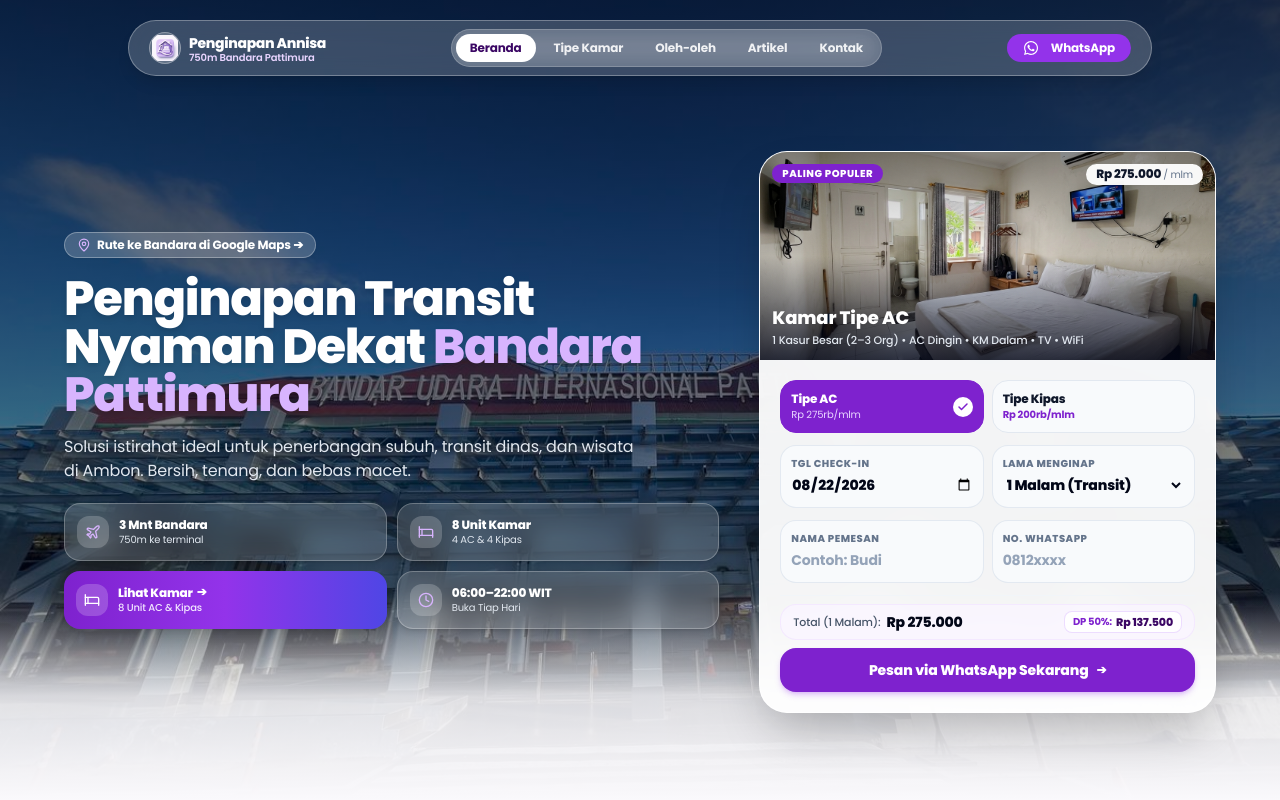
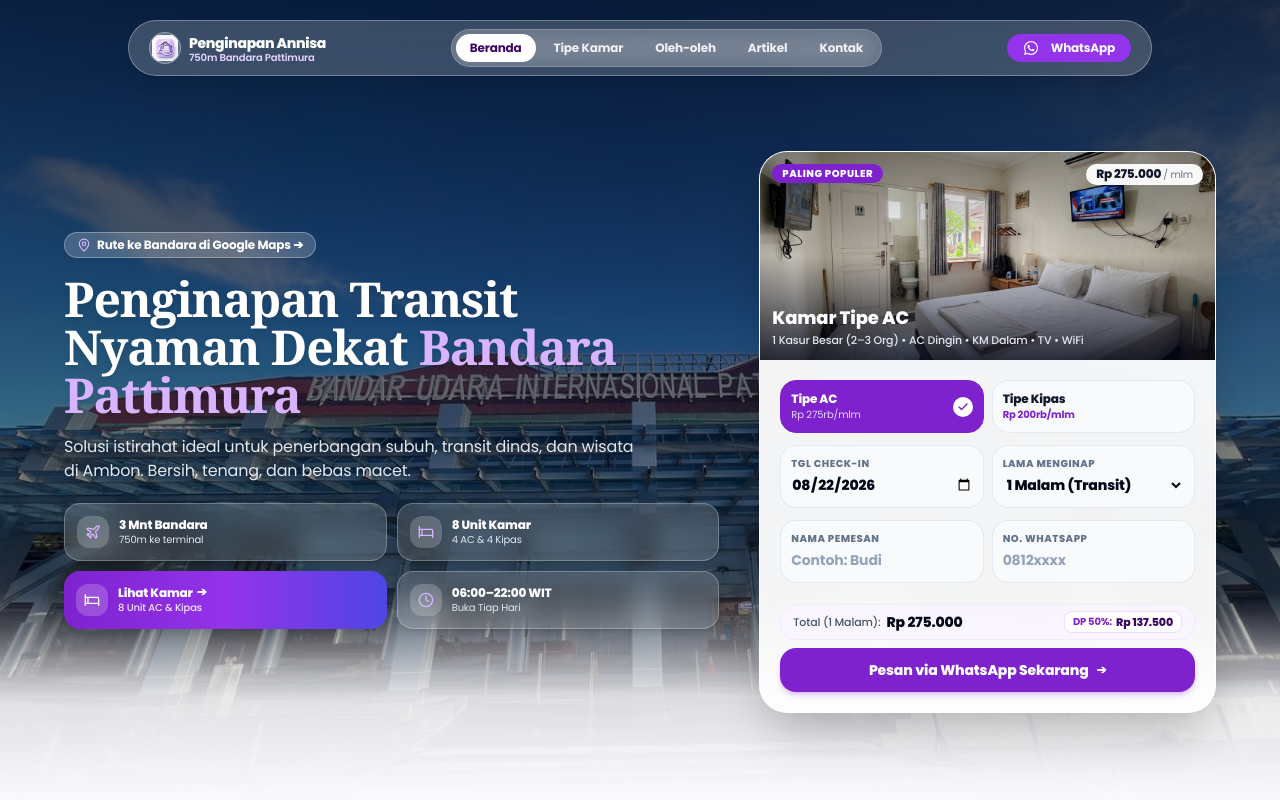
Before and after one commit to ilsetiawan1/penginapan-annisa, a Next.js app in the folder apps/web/: page / in a window 1280 px wide. Shown: the top 800 px of the page. Built offline with nearby package versions, Linux system fonts and the light colour scheme.

Commit message:
style(hero): apply elegant editorial font-serif (Georgia) to main hero headline

```diff
--- a/apps/web/src/features/public/home/components/hero-section.tsx
+++ b/apps/web/src/features/public/home/components/hero-section.tsx
@@ -35,7 +35,7 @@ export function HeroSection() {
             <span>Rute ke Bandara di Google Maps ➔</span>
           </a>
 
-          <h1 className="text-2xl sm:text-4xl lg:text-5xl font-black tracking-tight text-white leading-tight sm:leading-[1.15] drop-shadow-md">
+          <h1 className="text-2xl sm:text-4xl lg:text-5xl font-serif font-black tracking-tight text-white leading-tight sm:leading-[1.15] drop-shadow-md">
             Penginapan Transit Nyaman Dekat{" "}
             <span className="text-purple-300">Bandara Pattimura</span>
           </h1>
```
